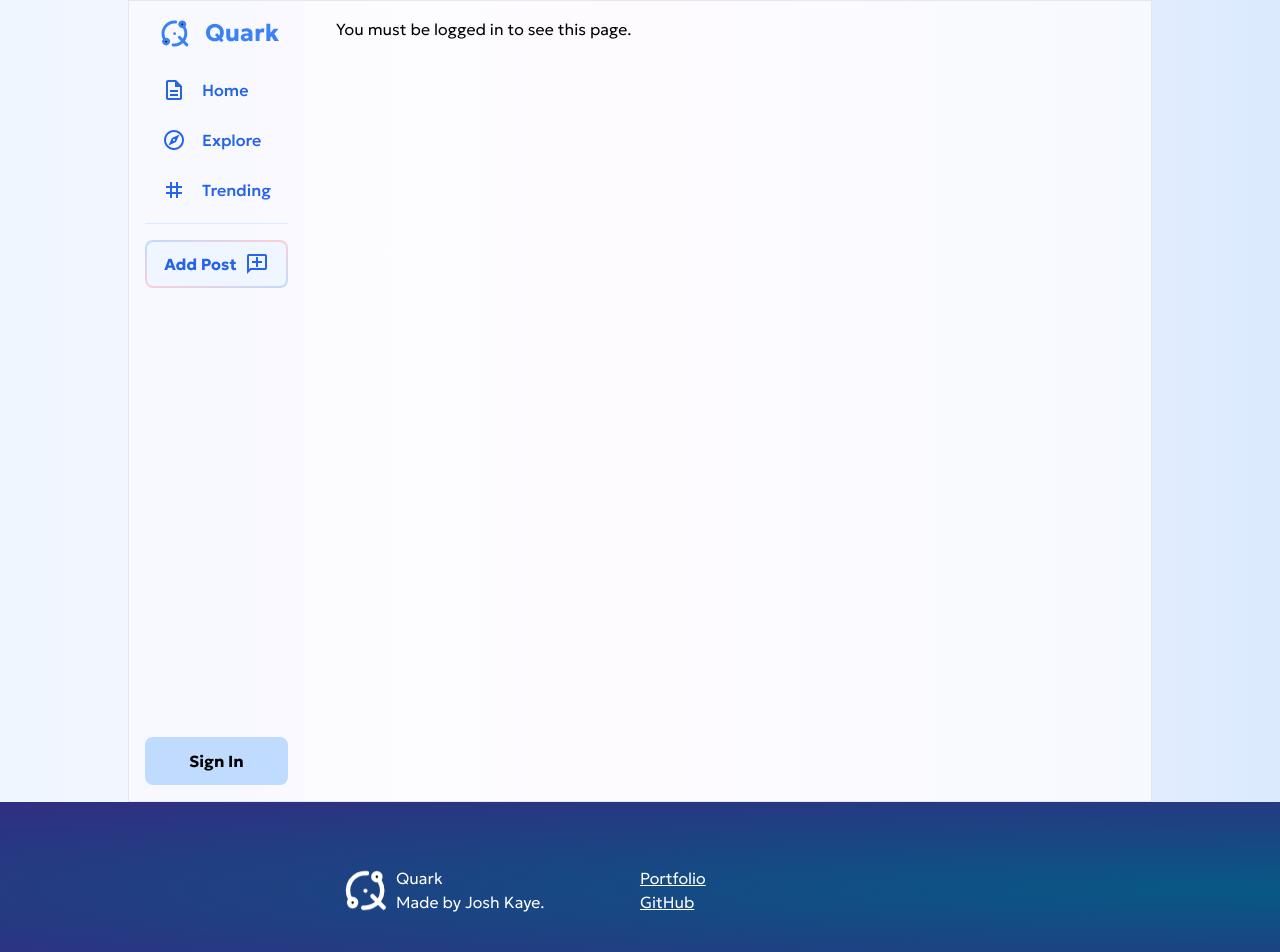
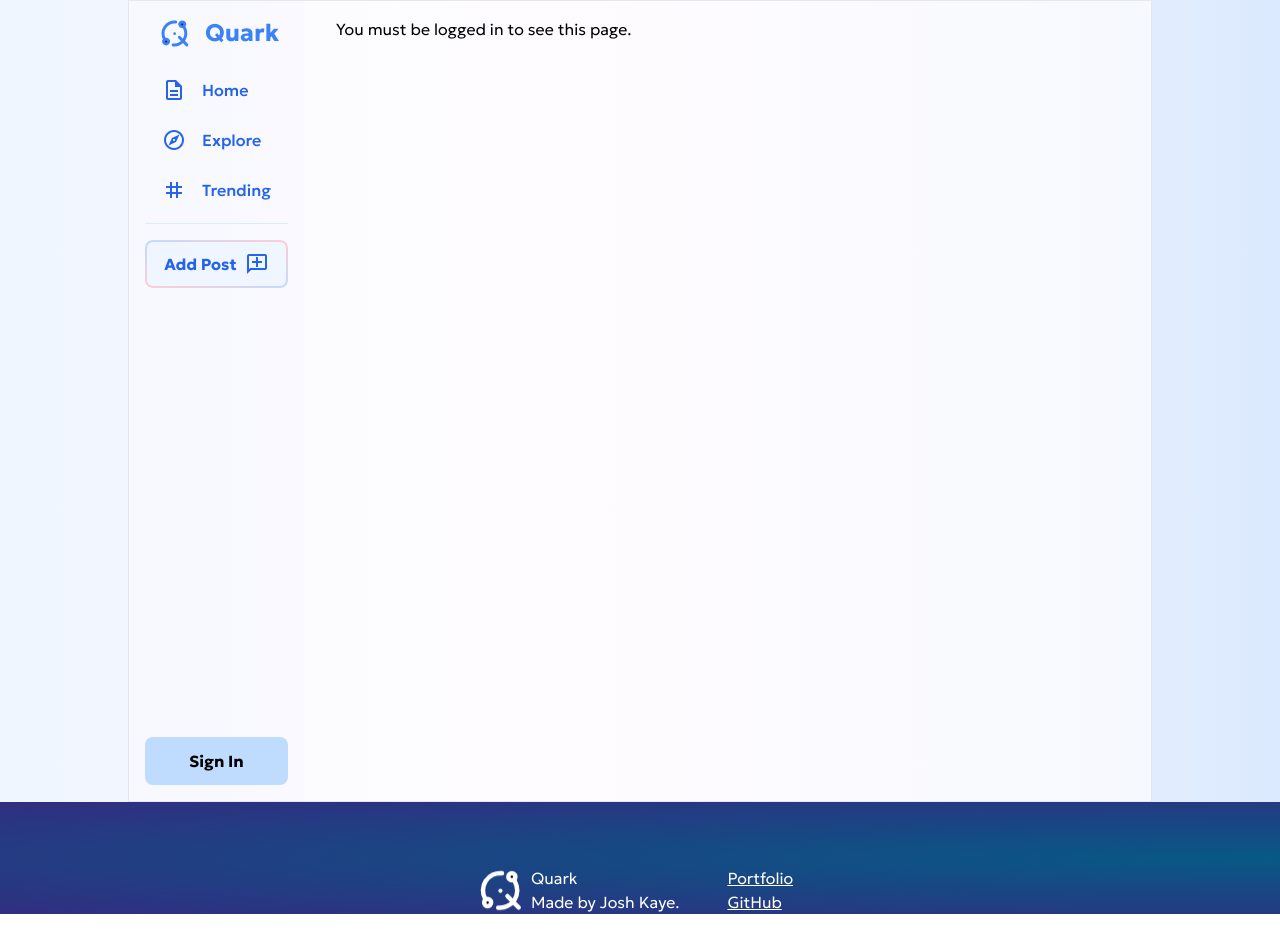
Before and after one commit to kaye360/firebase-twitter-clone, a React (Vite) app: page /unauthorized in a window 1280 px wide. Shown: the top 952 px of the page. After the commit the page ends 914 px from the top, so only its background shows below. Built offline with nearby package versions, Linux system fonts and the light colour scheme; no server answers.

Commit message:
improve footer UI and spacing

```diff
--- a/src/components/Layout.tsx
+++ b/src/components/Layout.tsx
@@ -48,9 +48,9 @@ export default function Layout({children }: LayoutProps) {
 
             </div>
 
-            <footer className="bg-[radial-gradient(ellipse_at_right,_var(--tw-gradient-stops))] from-sky-800 to-indigo-900 text-white mb-12 md:mb-0 py-16">
+            <footer className="bg-[radial-gradient(ellipse_at_right,_var(--tw-gradient-stops))] from-sky-800 to-indigo-900 text-white pb-32 md:pb-0 py-16">
 
-                <div className="grid grid-cols-2 items-start max-w-xl mx-auto">
+                <div className="flex items-start justify-center gap-12 mx-auto">
 
                     <div className="flex items-center gap-4">
                         <Link to="/">
@@ -61,8 +61,6 @@ export default function Layout({children }: LayoutProps) {
                     </div>
 
                     <div>
-                        <p>
-                        </p>
                         <p>
                             <a href="https://joshkaye.dev" className="underline hover:text-rose-400">Portfolio</a>
                         </p>
```
